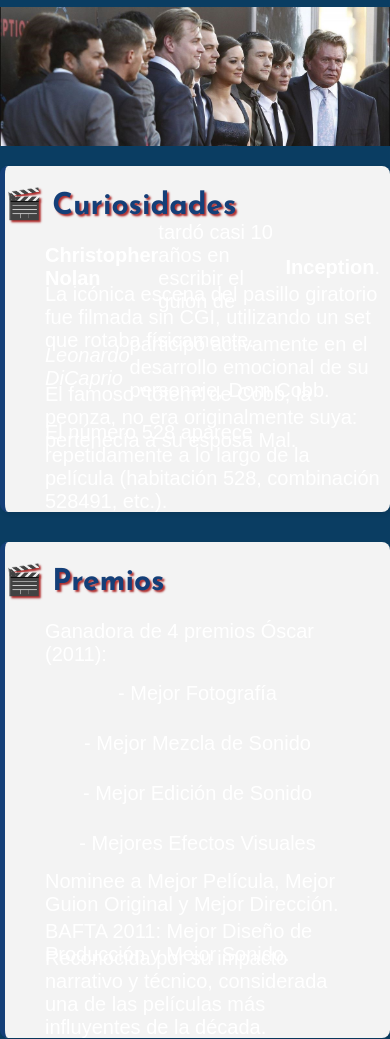
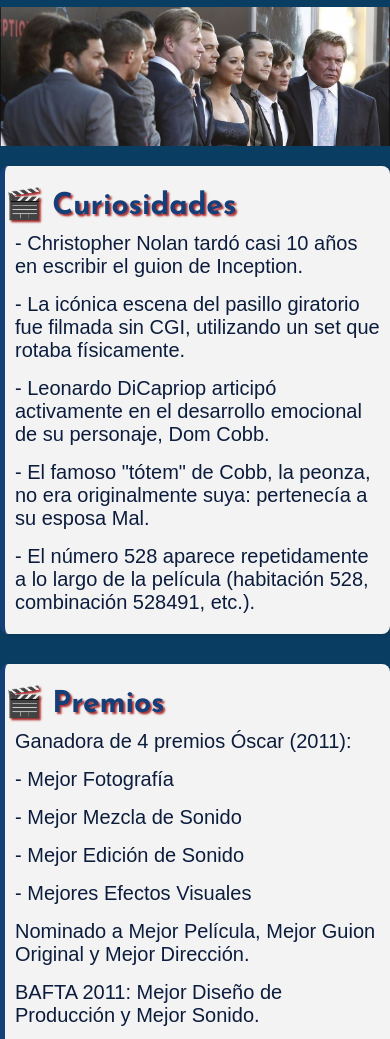
Before and after one commit to mathy81188/ProgramacionWeb-Davinci, a plain HTML site: page curiosidades.html in a window 390 px wide. Shown: the part 56-1095 px from the top of the page. Drawn offline with Linux system fonts and the light colour scheme.

Commit message:
responsive de sobre-reparto y curiosidades terminado

```diff
--- a/curiosidades.html
+++ b/curiosidades.html
@@ -1,22 +1,22 @@
 <!DOCTYPE html>
 <html lang="en">
+
 <head>
   <meta charset="UTF-8" />
   <meta name="viewport" content="width=device-width, initial-scale=1.0" />
   <link rel="stylesheet" href="./styles/components/header.css">
   <link rel="stylesheet" href="./styles/components/footer.css">
   <link rel="stylesheet" href="./styles/components/body.css">
+  <link rel="stylesheet" href="./styles/utils.css" />
   <link rel="stylesheet" href="./styles/pages/curiosidades.css" />
-    <link rel="stylesheet" href="./styles/utils.css" />
   <link rel="preconnect" href="https://fonts.googleapis.com" />
   <link rel="preconnect" href="https://fonts.gstatic.com" crossorigin />
-    <link
-      href="https://fonts.googleapis.com/css2?family=Josefin+Sans:ital,wght@0,100..700;1,100..700&display=swap"
-      rel="stylesheet"
-    />
+  <link href="https://fonts.googleapis.com/css2?family=Josefin+Sans:ital,wght@0,100..700;1,100..700&display=swap"
+    rel="stylesheet" />
   <link rel="icon" href="./img/FAVICON.png" type="image/x-icon">
   <title>Curiosidades y Premios</title>
 </head>
+
 <body>
   <header>
     <a href="index.html"><img class="logo" src="./img/inception-logo.jpg" alt="logo"></a>
@@ -36,58 +36,73 @@
     </nav>
   </header>
   <main>
-      <section >
-        <img
-          src="./img/curiosidades.jpg"
-          alt="Curiosidades de Inception"
-          class="curiosidades"
-        />
-      </section >
+    <section>
+      <img src="./img/curiosidades.jpg" alt="Curiosidades de Inception" class="curiosidades" />
+    </section>
     <article class="py-10 mb-30">
       <h2>Curiosidades</h2>
       <ul class="curiosidades-lista">
         <li>
-            <strong>Christopher Nolan</strong> tardó casi 10 años en escribir el
-            guion de <strong>Inception</strong> .
+         - Christopher Nolan tardó casi 10 años en escribir el
+            guion de Inception.
+
         </li>
         <li>
-            La icónica escena del pasillo giratorio fue filmada sin CGI,
+         - La icónica escena del pasillo giratorio fue filmada sin CGI,
             utilizando un set que rotaba físicamente.
+
         </li>
         <li>
-            <em>Leonardo DiCaprio</em> participó activamente en el desarrollo
+         - Leonardo DiCapriop articipó activamente en el desarrollo
             emocional de su personaje, Dom Cobb.
+
         </li>
         <li>
-            El famoso "tótem" de Cobb, la peonza, no era originalmente suya:
+         - El famoso "tótem" de Cobb, la peonza, no era originalmente suya:
             pertenecía a su esposa Mal.
+
         </li>
         <li>
-            El número 528 aparece repetidamente a lo largo de la película
+         - El número 528 aparece repetidamente a lo largo de la película
             (habitación 528, combinación 528491, etc.).
+
         </li>
       </ul>
     </article>
 
     <article class="py-10">
       <h2>Premios</h2>
-        <ul class="premios-lista">
+      <ul class="curiosidades-lista">
         <li>
           Ganadora de 4 premios Óscar (2011):
-              <li>- Mejor Fotografía</li>
-              <li>- Mejor Mezcla de Sonido</li>
-              <li>- Mejor Edición de Sonido</li>
-              <li>- Mejores Efectos Visuales</li>
+
+            <li>
+              - Mejor Fotografía
             </li>
             <li>
-            Nominee a Mejor Película, Mejor Guion Original y Mejor Dirección.
+              - Mejor Mezcla de Sonido
             </li>
-          <li>BAFTA 2011: Mejor Diseño de Producción y Mejor Sonido.</li>
+            <li>
+              - Mejor Edición de Sonido
+            </li>
+            <li>
+              - Mejores Efectos Visuales
+            </li>
+
+        </li>
+        <li>
+          Nominado a Mejor Película, Mejor Guion Original y Mejor Dirección.
+        </li>
+        <li>
+          BAFTA 2011: Mejor Diseño de Producción y Mejor Sonido.
+        </li>
         <li>
           Reconocida por su impacto narrativo y técnico, considerada una de
             las películas más influyentes de la década.
         </li>
       </ul>
+
+
     </article>
   </main>
 
@@ -95,4 +110,5 @@
     <p>Hecho por Matias. All rights reserved &copy; 2025</p>
   </footer>
 </body>
+
 </html>
--- a/styles/pages/curiosidades.css
+++ b/styles/pages/curiosidades.css
@@ -10,7 +10,7 @@ main {
 .curiosidades {
   width: 100%;
   height: auto;
-  display: block;
+  display: flex;
   margin-bottom: 20px;
 }
 .curiosidades-lista {
@@ -18,19 +18,23 @@ main {
   padding-bottom: 10px;
   padding-left: 30px;
   height: auto;
-  display: block;
+  display: flex;
+  flex-direction: column;
+  align-items: flex-start;
+  gap: 5px;
+
 }
-
-.premios-lista {
+.curiosidades-lista li {
   height: auto;
-  display: block;
-  padding-top: 10px;
-  padding-bottom: 10px;
-  padding-left: 30px;
-  padding-right: 30px;
+  display: flex;
+  align-items: center;
+  margin-bottom: 10px;
+  color: #0c1c3c;
 }
 
 article {
+  display: flex;
+  flex-direction: column;
   background-color: #f3f3f3;
   border-left: 5px solid #143f78;
   border-radius: 8px;
@@ -57,3 +61,20 @@ h2 {
 h2::before {
   content: "🎬 ";
 }
+
+@media screen and (max-width: 930px) {
+
+ li{
+  color: #0c1c3c;
+ }
+
+
+.curiosidades-lista{
+  padding: 0%;
+}
+
+
+
+
+
+}
```
Also changed, not shown: sobre.html (+1 -1 lines), styles/components/card.css (+11 -0 lines), styles/pages/index.css (+8 -6 lines), styles/pages/reparto.css (+12 -0 lines), styles/pages/sobre.css (+35 -6 lines). Lines whose indentation alone changed are shown as unchanged.
